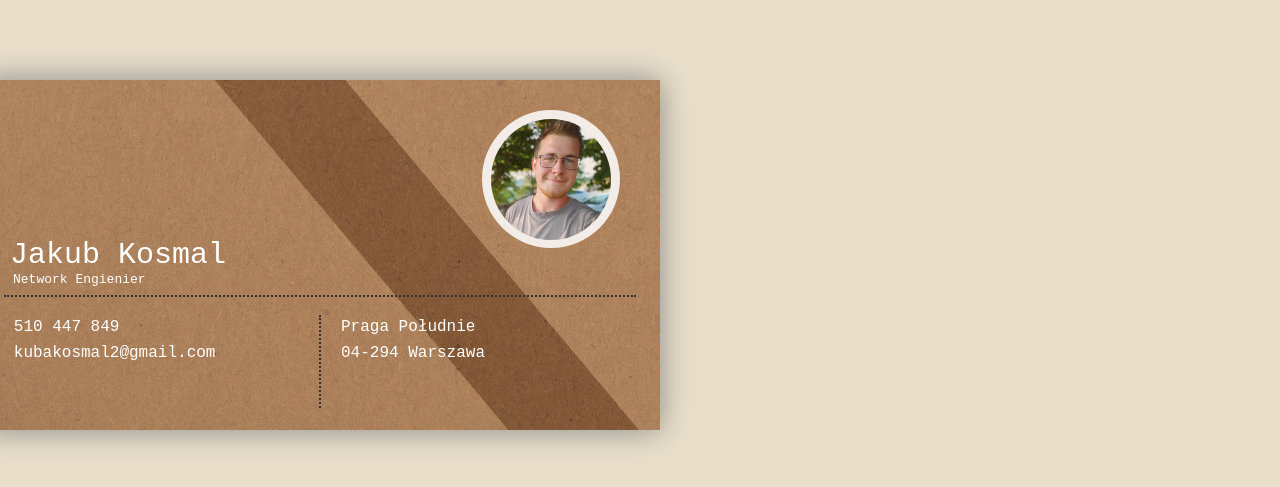
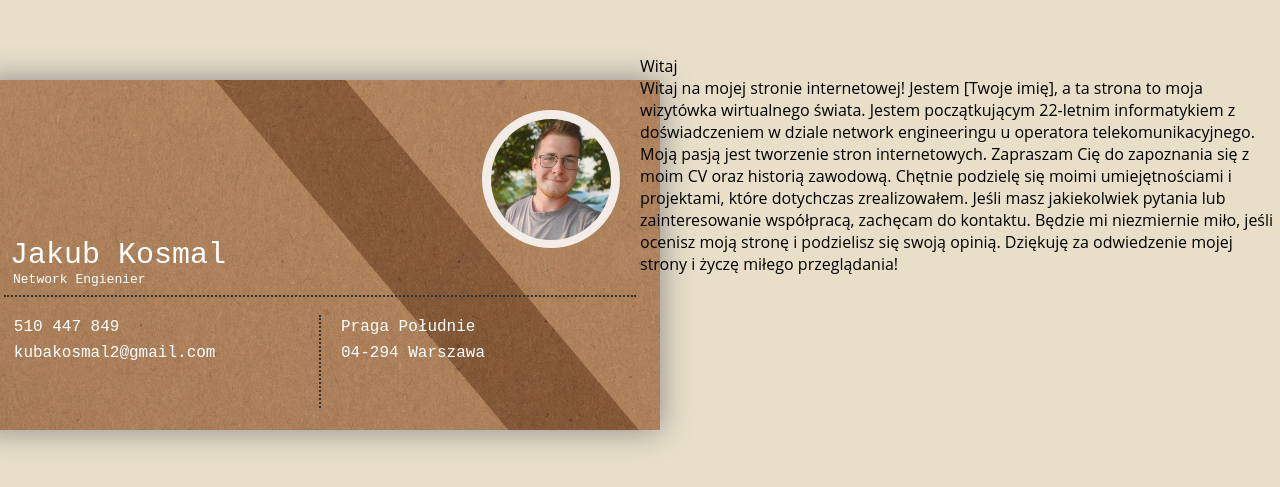
Before and after one commit to kubakosmal9/kubakosmal9, a Vue app: page / in a window 1280 px wide. Shown: the part 145-632 px from the top of the page. Built offline with nearby package versions, Linux system fonts and the light colour scheme.

Commit message:
added text on the side and dependency to import google fonts

```diff
--- a/package.json
+++ b/package.json
@@ -21,6 +21,7 @@
     "eslint": "^8.39.0",
     "eslint-plugin-vue": "^9.11.0",
     "prettier": "^2.8.8",
-    "vite": "^4.3.9"
+    "vite": "^4.3.9",
+    "vite-plugin-fonts": "^0.7.0"
   }
 }
--- /dev/null
+++ b/src/components/mainDescription.vue
@@ -0,0 +1,38 @@
+<template>
+    <div class="cont">
+        <div class="title">
+            Witaj
+        </div>
+        <div class="text">
+            Witaj na mojej stronie internetowej! Jestem [Twoje imię], a ta strona to moja wizytówka wirtualnego świata.
+            Jestem początkującym 22-letnim informatykiem z doświadczeniem w dziale network engineeringu u operatora telekomunikacyjnego.
+            Moją pasją jest tworzenie stron internetowych. Zapraszam Cię do zapoznania się z moim CV oraz historią zawodową.
+            Chętnie podzielę się moimi umiejętnościami i projektami, które dotychczas zrealizowałem. Jeśli masz jakiekolwiek pytania lub zainteresowanie współpracą, zachęcam do kontaktu.
+            Będzie mi niezmiernie miło, jeśli ocenisz moją stronę i podzielisz się swoją opinią. Dziękuję za odwiedzenie mojej strony i życzę miłego przeglądania!
+        </div>
+    </div>
+</template>
+
+<script>
+export default{
+    name: 'main-description'
+
+}
+</script>
+
+<style>
+.cont{
+    display: flex;
+    font-family:'Open Sans' ;
+    flex-direction: column;
+    position: absolute;
+    right: 0;
+    width: 50%;
+    height: 50%;
+    top: 50%;
+    transform: translateY(-50%);
+}
+.title{
+
+}
+</style>
--- a/src/main.js
+++ b/src/main.js
@@ -1,5 +1,4 @@
 import './assets/main.css'
-
 import { createApp } from 'vue'
 import App from './App.vue'
 import router from './router'
--- a/src/views/homeView.vue
+++ b/src/views/homeView.vue
@@ -1,10 +1,12 @@
 <script setup>
   import mainCard from '../components/mainCard.vue';
+  import mainDescription from '../components/mainDescription.vue';
 </script>
 
 <template>
   <div class="home-cont">
     <main-card :left="this.left" :calculatedLeft="this.calculatedLeft"></main-card>
+    <main-description class='main-description'></main-description>
   </div>
 
 </template>
--- a/vite.config.js
+++ b/vite.config.js
@@ -2,11 +2,16 @@ import { fileURLToPath, URL } from 'node:url'
 
 import { defineConfig } from 'vite'
 import vue from '@vitejs/plugin-vue'
-
+import { VitePluginFonts } from 'vite-plugin-fonts'
 // https://vitejs.dev/config/
 export default defineConfig({
   plugins: [
     vue(),
+    VitePluginFonts({
+      google: {
+        families: ['Open Sans'],
+      },
+    }),
   ],
   resolve: {
     alias: {
```
Also changed, not shown: 1 other file (tests, documents, lock files or other folders).
